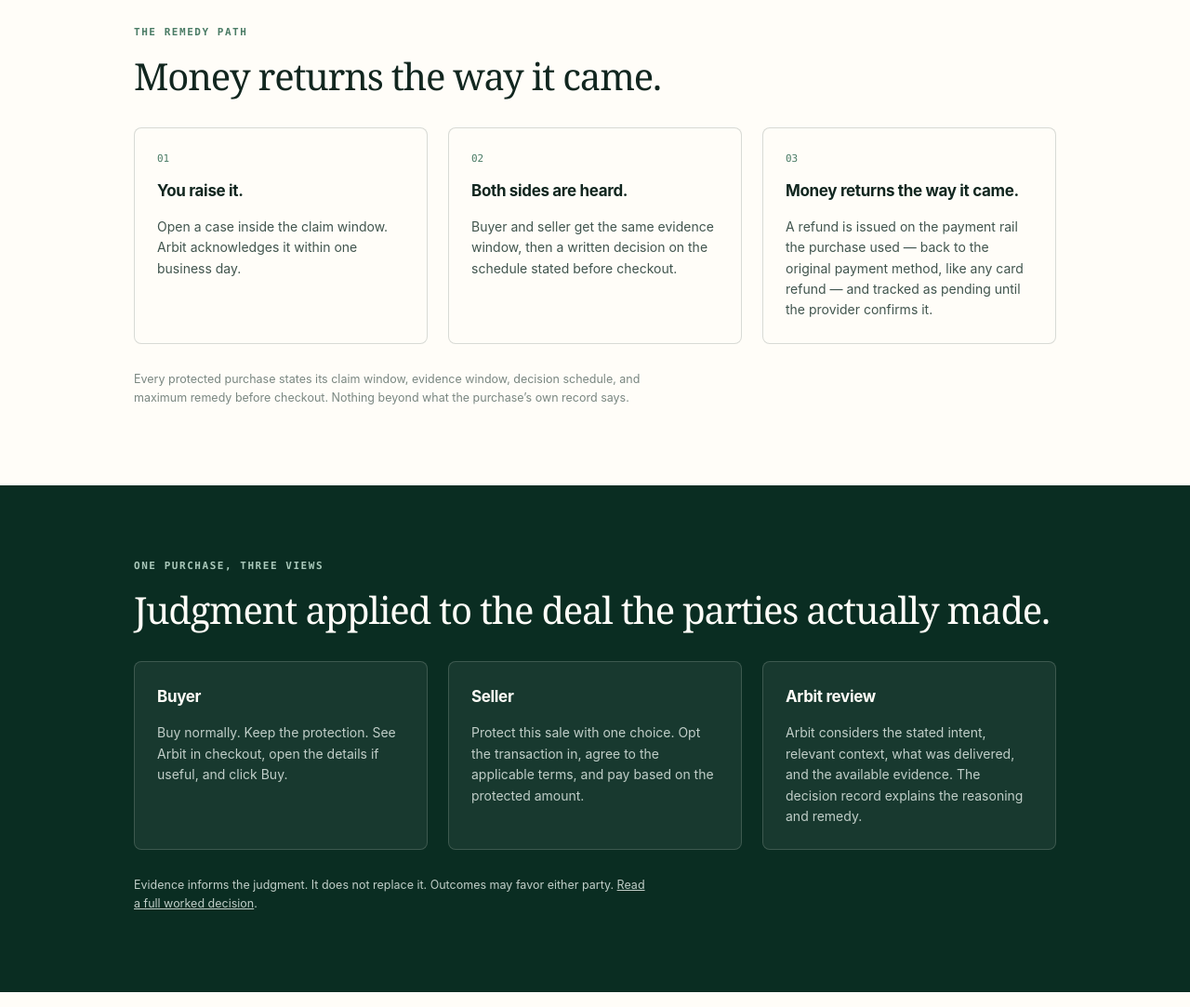
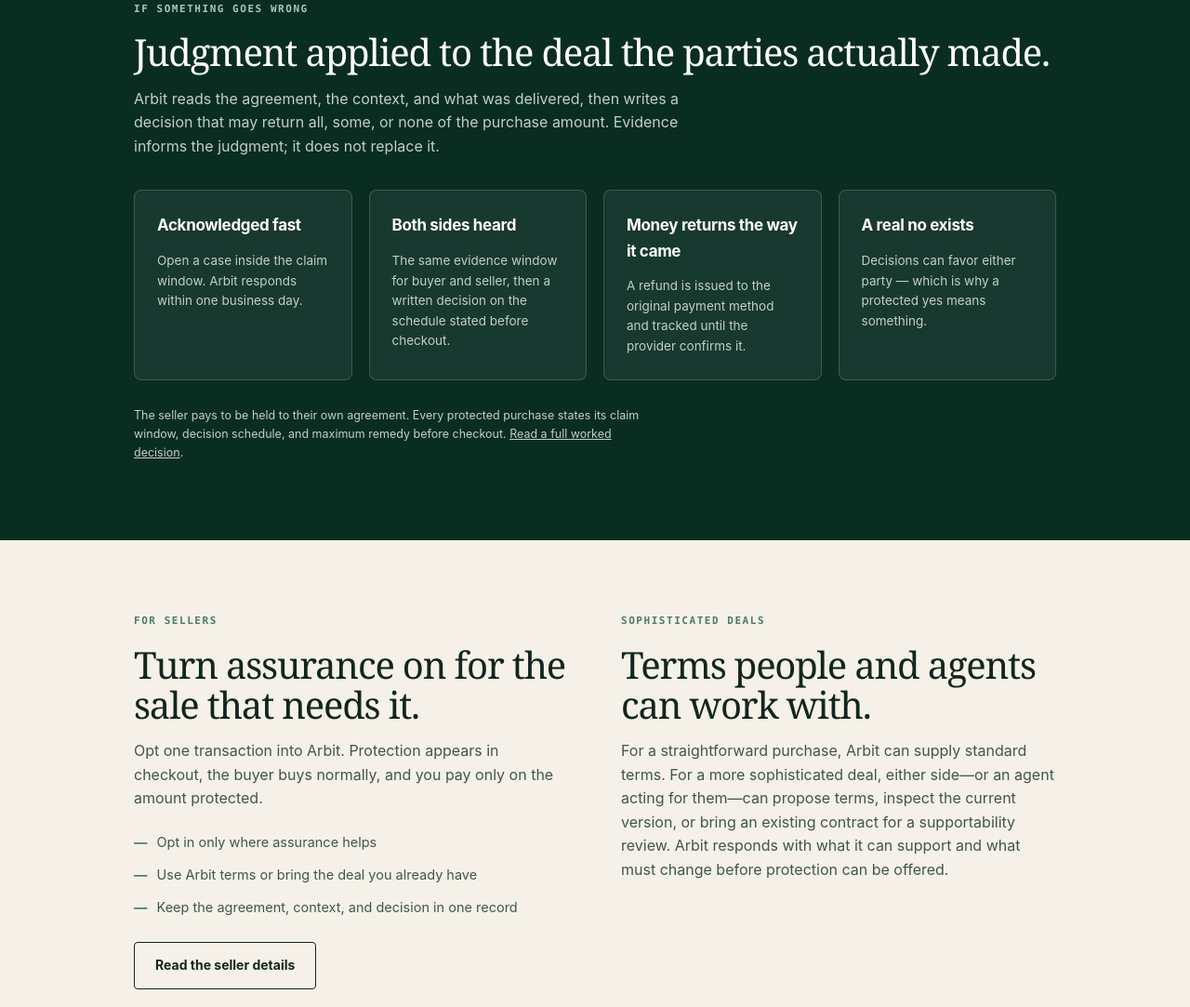
Before and after one commit to davidlsneider/arbit-landing, a plain HTML site: page index.html in a window 1280 px wide. Shown: the part 2006-3089 px from the top of the page at 93% size. Drawn offline with Linux system fonts and the light colour scheme.

Commit message:
Tighten the homepage to one statement per fact
Consolidate the remedy, three-views, and fairness bands into a single
'If something goes wrong' panel, fold record-not-a-badge into the
decision section, and cut repeated copy. No fact removed.

```diff
--- a/index.html
+++ b/index.html
@@ -92,7 +92,7 @@
               <li><strong>Reasoned outcome.</strong> The decision may return all, some, or none of the purchase amount — with the reasoning in writing.</li>
             </ul>
             <form method="dialog"><button class="button button-primary modal-cta">Continue to checkout</button></form>
-            <p class="modal-fine">Plain terms, no asterisks: the full protection terms are shown before you pay. See a <a href="/example/">worked example</a> — the agreement, the terms, and a written decision. This preview is illustrative — no transaction is protected until its specific checkout and approved terms say so.</p>
+            <p class="modal-fine">Plain terms, no asterisks: the full protection terms are shown before you pay — see a <a href="/example/">worked example</a>. This preview is illustrative; no transaction is protected until its specific checkout and approved terms say so.</p>
           </div>
         </dialog>
       </div>
@@ -102,7 +102,7 @@
       <div class="shell">
         <span class="kicker">The buyer journey</span>
         <h2>You just click Buy.</h2>
-        <p style="max-width: 40em;">The seller adds Arbit before checkout. You can open “What’s this?” to understand the protection, then buy normally. Arbit preserves the agreement, intent, and context so that if the purchase goes wrong, the decision can address what you and the seller were actually trying to accomplish.</p>
+        <p style="max-width: 40em;">The seller adds Arbit before checkout; you buy normally. Arbit preserves the agreement, intent, and context, so a decision can address what you and the seller actually meant.</p>
         <div class="step-grid">
           <div class="step">
             <span class="num">01</span>
@@ -117,7 +117,7 @@
           <div class="step">
             <span class="num">03</span>
             <h3>Arbit is there if needed.</h3>
-            <p>If there is a problem, Arbit considers the original deal and what happened. The decision may return all, some, or none of the purchase amount.</p>
+            <p>If there is a problem, Arbit weighs the original deal and what happened, then decides the remedy.</p>
           </div>
         </div>
       </div>
@@ -128,8 +128,8 @@
         <div>
           <span class="kicker">The proof</span>
           <h2>A decision you can read.</h2>
-          <p>Most protection asks for faith in a process you never see. Arbit’s product is the opposite: a written decision that shows its reasoning. Read a complete worked example — the agreement, the protection terms, the case, and the decision record — before anyone asks you to trust anything.</p>
-          <p>Every decision is written and signed by the human who made it. In the founding pilot, that’s the Arbit team — one named reviewer on every record.</p>
+          <p>Most protection asks for faith in a process you never see. Arbit produces a written decision that shows its reasoning — signed by the human who made it.</p>
+          <p>Behind the mark, every protected purchase carries its own record: the protected amount, the maximum remedy, the claim window, and what the purchase is for. The mark never appears on a purchase that is not protected.</p>
           <p style="margin-top: 26px;"><a class="button button-primary" href="/example/">Read the worked example</a></p>
         </div>
         <div class="record-card" aria-label="Excerpt of a sample decision record">
@@ -147,71 +147,30 @@
       </div>
     </section>
 
-    <section class="band" id="remedy">
+    <section class="band deep" id="remedy">
       <div class="shell">
-        <span class="kicker">The remedy path</span>
-        <h2>Money returns the way it came.</h2>
-        <div class="step-grid">
-          <div class="step">
-            <span class="num">01</span>
-            <h3>You raise it.</h3>
-            <p>Open a case inside the claim window. Arbit acknowledges it within one business day.</p>
+        <span class="kicker">If something goes wrong</span>
+        <h2>Judgment applied to the deal the parties actually made.</h2>
+        <p style="max-width: 40em;">Arbit reads the agreement, the context, and what was delivered, then writes a decision that may return all, some, or none of the purchase amount. Evidence informs the judgment; it does not replace it.</p>
+        <div class="fact-grid">
+          <div class="card">
+            <h3>Acknowledged fast</h3>
+            <p>Open a case inside the claim window. Arbit responds within one business day.</p>
           </div>
-          <div class="step">
-            <span class="num">02</span>
-            <h3>Both sides are heard.</h3>
-            <p>Buyer and seller get the same evidence window, then a written decision on the schedule stated before checkout.</p>
+          <div class="card">
+            <h3>Both sides heard</h3>
+            <p>The same evidence window for buyer and seller, then a written decision on the schedule stated before checkout.</p>
           </div>
-          <div class="step">
-            <span class="num">03</span>
-            <h3>Money returns the way it came.</h3>
-            <p>A refund is issued on the payment rail the purchase used — back to the original payment method, like any card refund — and tracked as pending until the provider confirms it.</p>
+          <div class="card">
+            <h3>Money returns the way it came</h3>
+            <p>A refund is issued to the original payment method and tracked until the provider confirms it.</p>
+          </div>
+          <div class="card">
+            <h3>A real no exists</h3>
+            <p>Decisions can favor either party — which is why a protected yes means something.</p>
           </div>
         </div>
-        <p class="fine" style="margin-top: 28px;">Every protected purchase states its claim window, evidence window, decision schedule, and maximum remedy before checkout. Nothing beyond what the purchase’s own record says.</p>
-      </div>
-    </section>
-
-    <section class="band deep">
-      <div class="shell">
-        <span class="kicker">One purchase, three views</span>
-        <h2>Judgment applied to the deal the parties actually made.</h2>
-        <div class="card-grid">
-          <div class="card">
-            <h3>Buyer</h3>
-            <p>Buy normally. Keep the protection. See Arbit in checkout, open the details if useful, and click Buy.</p>
-          </div>
-          <div class="card">
-            <h3>Seller</h3>
-            <p>Protect this sale with one choice. Opt the transaction in, agree to the applicable terms, and pay based on the protected amount.</p>
-          </div>
-          <div class="card">
-            <h3>Arbit review</h3>
-            <p>Arbit considers the stated intent, relevant context, what was delivered, and the available evidence. The decision record explains the reasoning and remedy.</p>
-          </div>
-        </div>
-        <p class="fine" style="margin-top: 28px;">Evidence informs the judgment. It does not replace it. Outcomes may favor either party. <a href="/example/">Read a full worked decision</a>.</p>
-      </div>
-    </section>
-
-    <section class="band">
-      <div class="shell split">
-        <div>
-          <span class="kicker">Fair means both ways</span>
-          <h2>A real no is what makes yes mean something.</h2>
-          <p>Arbit is not a chargeback button. Decisions can return all, some, or none of the purchase amount, and the reasoning is written down either way. That is what makes protection credible enough for good sellers to offer — and what makes a refund mean something when it lands.</p>
-          <ul class="checklist">
-            <li>Outcomes can favor either party</li>
-            <li>Reasoning in writing, every time</li>
-            <li>The seller pays to be held to their own agreement</li>
-          </ul>
-        </div>
-        <div>
-          <span class="kicker">Behind the mark</span>
-          <h2>A record, not a badge.</h2>
-          <p>“Protected by Arbit” is not decoration. On a protected purchase, the mark opens that purchase’s own record: the protected amount, the maximum remedy, the claim window, and what the purchase is for. It never appears on a purchase that is not protected.</p>
-          <p>Nothing to take on faith. Open it.</p>
-        </div>
+        <p class="fine" style="margin-top: 28px;">The seller pays to be held to their own agreement. Every protected purchase states its claim window, decision schedule, and maximum remedy before checkout. <a href="/example/">Read a full worked decision</a>.</p>
       </div>
     </section>
 
--- a/styles.css
+++ b/styles.css
@@ -218,6 +218,9 @@ section.band.deep .kicker { color: #a9c8ba; }
 /* Worked example & decision record */
 .page-title { font-size: clamp(34px, 5.4vw, 56px); }
 
+.fact-grid { display: grid; grid-template-columns: repeat(4, 1fr); gap: 18px; margin-top: 34px; }
+.fact-grid .card p { font-size: 13.5px; }
+
 .sample-tag {
   font-family: var(--mono); font-size: 9px; letter-spacing: 0.12em; color: #6e8178;
   text-transform: uppercase; display: block; margin-bottom: 16px;
@@ -282,4 +285,9 @@ section.band.deep .record-card .record-quote { color: var(--ink); }
 @media (max-width: 860px) {
   .terms-list, .record-meta { grid-template-columns: 1fr; }
   .timeline li { grid-template-columns: 96px 1fr; }
+  .fact-grid { grid-template-columns: 1fr 1fr; }
 }
+
+@media (max-width: 560px) {
+  .fact-grid { grid-template-columns: 1fr; }
+}
```
Also changed, not shown: example/index.html (+1 -1 lines).
